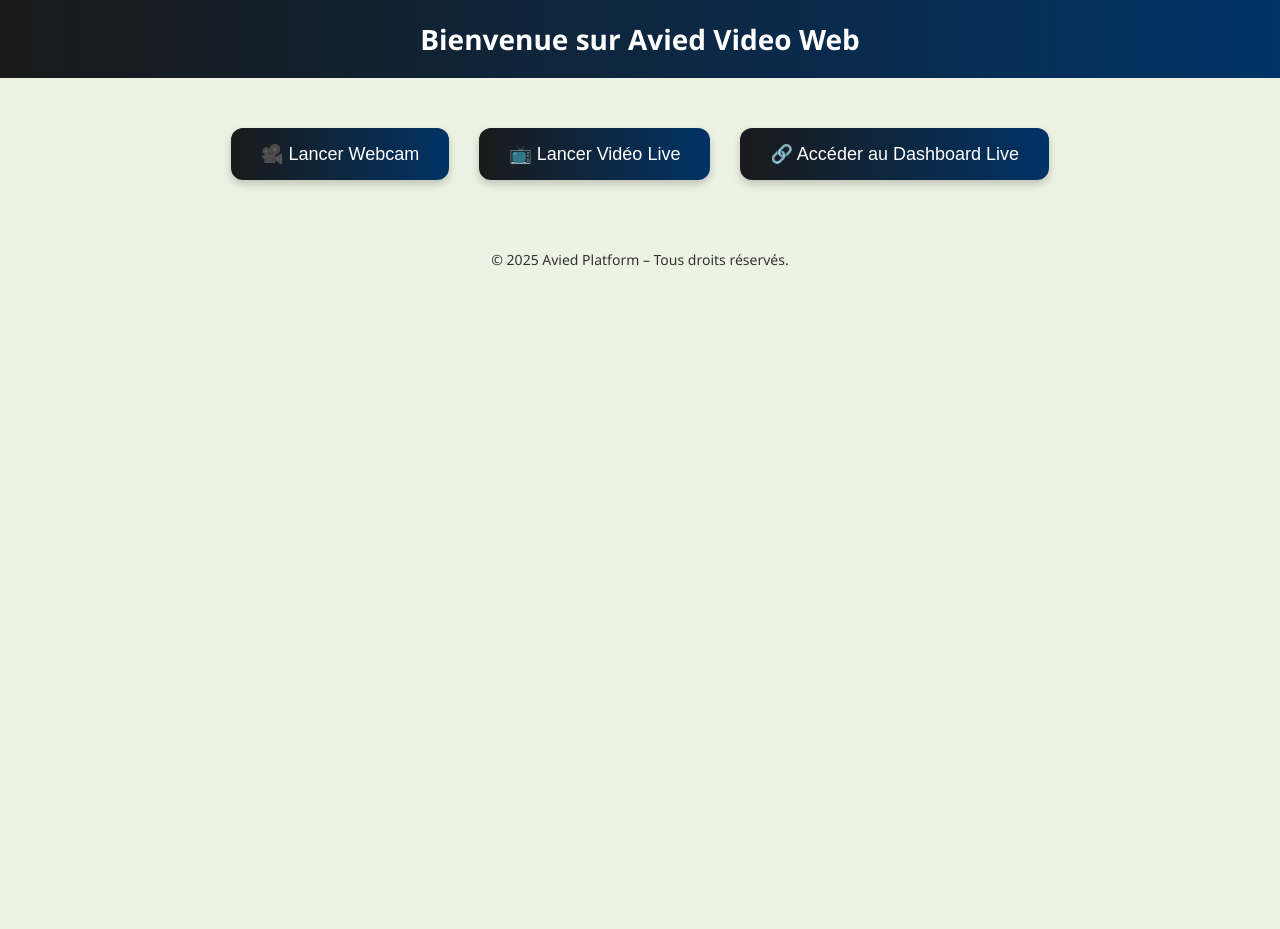
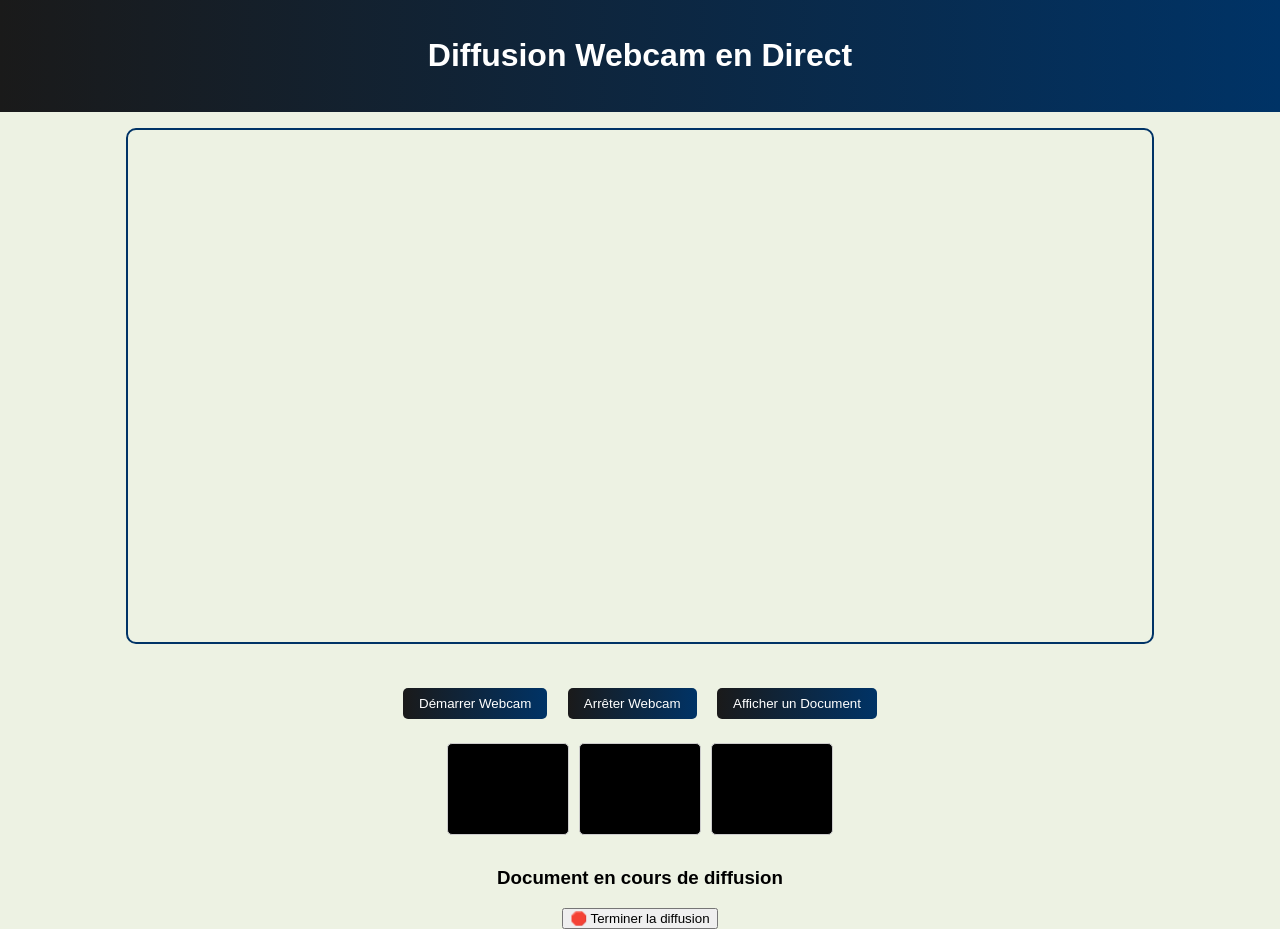
Before and after one commit to jcamani2020/avied-live, a plain HTML site: page index.html in a window 1280 px wide. Before the commit the page ends 800 px from the top, so only its background shows below. Drawn offline with Linux system fonts and the light colour scheme.

Commit message:
Update index.html

```diff
--- a/index.html
+++ b/index.html
@@ -1,118 +1,124 @@
-<!DOCTYPE html>
-<html lang="fr">
+<!DOCTYPE html><html lang="fr">
 <head>
-  <meta charset="UTF-8" />
-  <meta name="viewport" content="width=device-width, initial-scale=1.0"/>
-  <title>Avied Video Web</title>
+  <meta charset="UTF-8">
+  <meta name="viewport" content="width=device-width, initial-scale=1.0">
+  <title>Diffusion Webcam - Avied</title>
   <style>
     body {
-      background-color: rgba(233, 239, 220, 0.8);
-      font-family: 'Segoe UI', Tahoma, Geneva, Verdana, sans-serif;
+      font-family: Arial, sans-serif;
+      background: rgba(233, 239, 220, 0.8);
       margin: 0;
       padding: 0;
       text-align: center;
     }
-
     header {
       background: linear-gradient(to right, #1a1a1a, #003366);
-      padding: 20px;
       color: white;
+      padding: 1rem;
     }
-
-    h1 {
-      margin: 0;
-      font-size: 28px;
+    .main-video {
+      width: 80%;
+      margin: 1rem auto;
+      border: 2px solid #003366;
+      border-radius: 10px;
     }
-
-    .container {
-      margin-top: 50px;
+    .miniatures {
       display: flex;
+      flex-wrap: wrap;
       justify-content: center;
-      gap: 30px;
-      flex-wrap: wrap;
+      gap: 10px;
     }
-
-    .btn {
+    .miniature {
+      width: 120px;
+      height: 90px;
+      background: black;
+      border: 1px solid #ccc;
+      border-radius: 5px;
+    }
+    .controls {
+      margin: 1rem;
+    }
+    .controls button {
+      margin: 0.5rem;
+      padding: 0.5rem 1rem;
       background: linear-gradient(to right, #1a1a1a, #003366);
       color: white;
-      padding: 15px 30px;
-      font-size: 18px;
       border: none;
-      border-radius: 12px;
+      border-radius: 5px;
       cursor: pointer;
-      box-shadow: 0 4px 8px rgba(0,0,0,0.2);
-      transition: transform 0.2s ease, background 0.3s ease;
     }
-
-    .btn:hover {
-      background: linear-gradient(to right, #003366, #1a1a1a);
-      transform: scale(1.05);
+    .document-section {
+      margin-top: 2rem;
     }
-
-    iframe, video {
-      margin-top: 30px;
+    iframe.document-viewer {
       width: 90%;
-      max-width: 900px;
-      height: 500px;
-      border: 3px solid #ffe000;
-      border-radius: 10px;
-      box-shadow: 0 4px 12px rgba(0,0,0,0.3);
-    }
-
-    footer {
-      margin-top: 50px;
-      padding: 20px;
-      font-size: 14px;
-      color: #333;
+      height: 400px;
+      border: 1px solid #003366;
+      margin-top: 1rem;
+      border-radius: 8px;
     }
   </style>
 </head>
 <body>
+  <header>
+    <h1>Diffusion Webcam en Direct</h1>
+  </header><video id="mainWebcam" class="main-video" autoplay muted playsinline></video>
 
-  <header>
-    <h1>Bienvenue sur Avied Video Web</h1>
-  </header>
+  <div class="controls">
+    <button onclick="startWebcam()">Démarrer Webcam</button>
+    <button onclick="stopWebcam()">Arrêter Webcam</button>
+    <button onclick="partagerDocument()">Afficher un Document</button>
+    <input type="file" id="documentUploader" accept="application/pdf,.doc,.docx,.ppt,.pptx" style="display:none" onchange="previewDocument(event)">
+  </div>  <div class="miniatures" id="miniaturesContainer">
+    <!-- Miniatures des autres utilisateurs -->
+    <div class="miniature"></div>
+    <div class="miniature"></div>
+    <div class="miniature"></div>
+  </div>  <div class="document-section">
+    <h3>Document en cours de diffusion</h3>
+    <iframe id="documentViewer" class="document-viewer" style="display:none;"></iframe>
+  </div>  <script>
+    const videoElement = document.getElementById('mainWebcam');
+    let webcamStream;
 
-  <div class="container">
-    <button class="btn" id="webcamBtn">🎥 Lancer Webcam</button>
-    <button class="btn" id="liveBtn">📺 Lancer Vidéo Live</button>
-    <!-- Bouton redirigeant vers le dashboard live -->
-    <a href="dashboard_live.html">
-      <button class="btn">🔗 Accéder au Dashboard Live</button>
-    </a>
-  </div>
+    function startWebcam() {
+      navigator.mediaDevices.getUserMedia({ video: true, audio: true })
+        .then(stream => {
+          webcamStream = stream;
+          videoElement.srcObject = stream;
+        })
+        .catch(err => alert("Erreur d'accès à la webcam : " + err.message));
+    }
 
-  <video id="webcamVideo" autoplay muted style="display:none;"></video>
-  <iframe id="liveVideo" style="display:none;" allowfullscreen></iframe>
+    function stopWebcam() {
+      if (webcamStream) {
+        webcamStream.getTracks().forEach(track => track.stop());
+        videoElement.srcObject = null;
+      }
+    }
 
-  <footer>
-    &copy; 2025 Avied Platform – Tous droits réservés.
-  </footer>
+    function partagerDocument() {
+      document.getElementById('documentUploader').click();
+    }
 
+    function previewDocument(event) {
+      const file = event.target.files[0];
+      if (file) {
+        const fileURL = URL.createObjectURL(file);
+        const viewer = document.getElementById('documentViewer');
+        viewer.src = fileURL;
+        viewer.style.display = 'block';
+      }
+    }
+  </script>
+  <button class="btn btn-danger" id="endStreamBtn">🛑 Terminer la diffusion</button>
   <script>
-    const webcamBtn = document.getElementById('webcamBtn');
-    const liveBtn = document.getElementById('liveBtn');
-    const webcamVideo = document.getElementById('webcamVideo');
-    const liveVideo = document.getElementById('liveVideo');
-
-    webcamBtn.addEventListener('click', () => {
-      liveVideo.style.display = 'none';
-      navigator.mediaDevices.getUserMedia({ video: true })
-        .then(stream => {
-          webcamVideo.srcObject = stream;
-          webcamVideo.style.display = 'block';
-        })
-        .catch(err => {
-          alert("Erreur d'accès à la webcam : " + err.message);
-        });
-    });
-
-    liveBtn.addEventListener('click', () => {
-      webcamVideo.style.display = 'none';
-      liveVideo.src = "https://www.youtube.com/embed/TON_ID_VIDEO"; // Remplace TON_ID_VIDEO par l’ID de ta vidéo YouTube Live
-      liveVideo.style.display = 'block';
-    });
-  </script>
-
-</body>
+  document.getElementById('endStreamBtn').addEventListener('click', () => {
+    if (confirm("Voulez-vous vraiment terminer la diffusion ?")) {
+      // Redirige ou appelle un script PHP pour mettre à jour la base de données
+      window.location.href = "terminer_diffusion.php"; // ou exécute une requête AJAX
+    }
+  });
+</script>
+  </body>
 </html>
```
